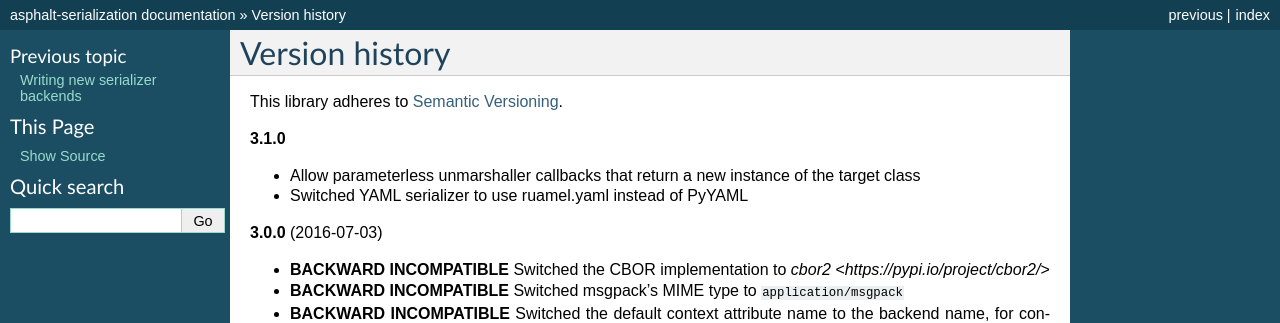
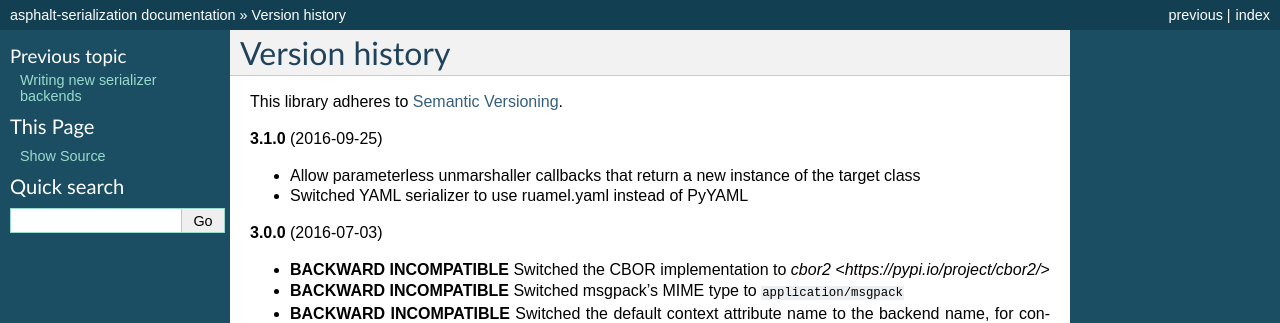
Before and after one commit to asphalt-framework/asphalt-serialization, a Sphinx documentation site: the page built from docs/versionhistory.rst, in a window 1280 px wide. Shown: the top 323 px of the page. Built offline with Sphinx 7.4.7, drawn with Linux system fonts in a browser that asks for light colours.

Commit message:
Updated version history

```diff
--- a/docs/versionhistory.rst
+++ b/docs/versionhistory.rst
@@ -3,7 +3,7 @@ Version history
 
 This library adheres to `Semantic Versioning <http://semver.org/>`_.
 
-**3.1.0**
+**3.1.0** (2016-09-25)
 
 - Allow parameterless unmarshaller callbacks that return a new instance of the target class
 - Switched YAML serializer to use ruamel.yaml instead of PyYAML
```
